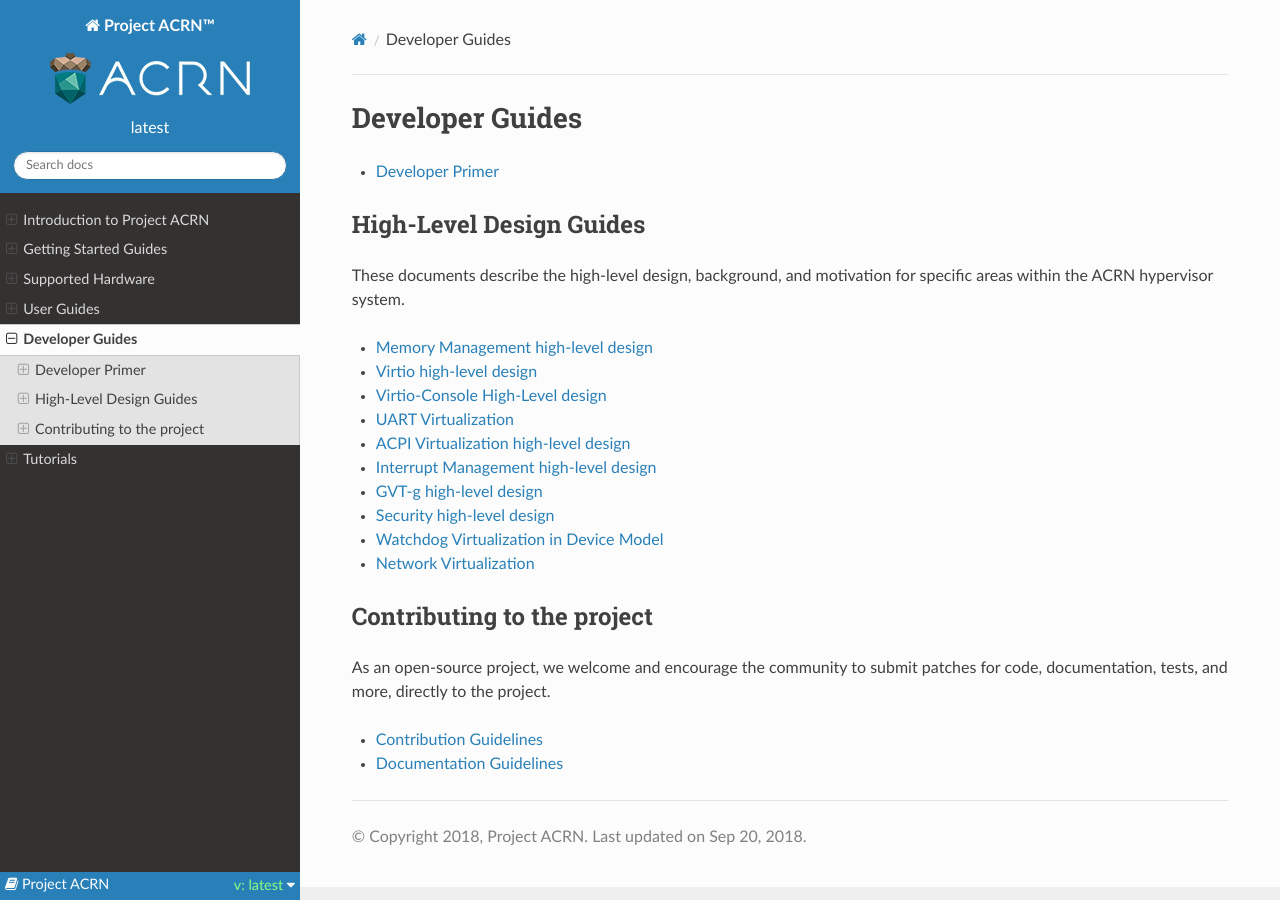
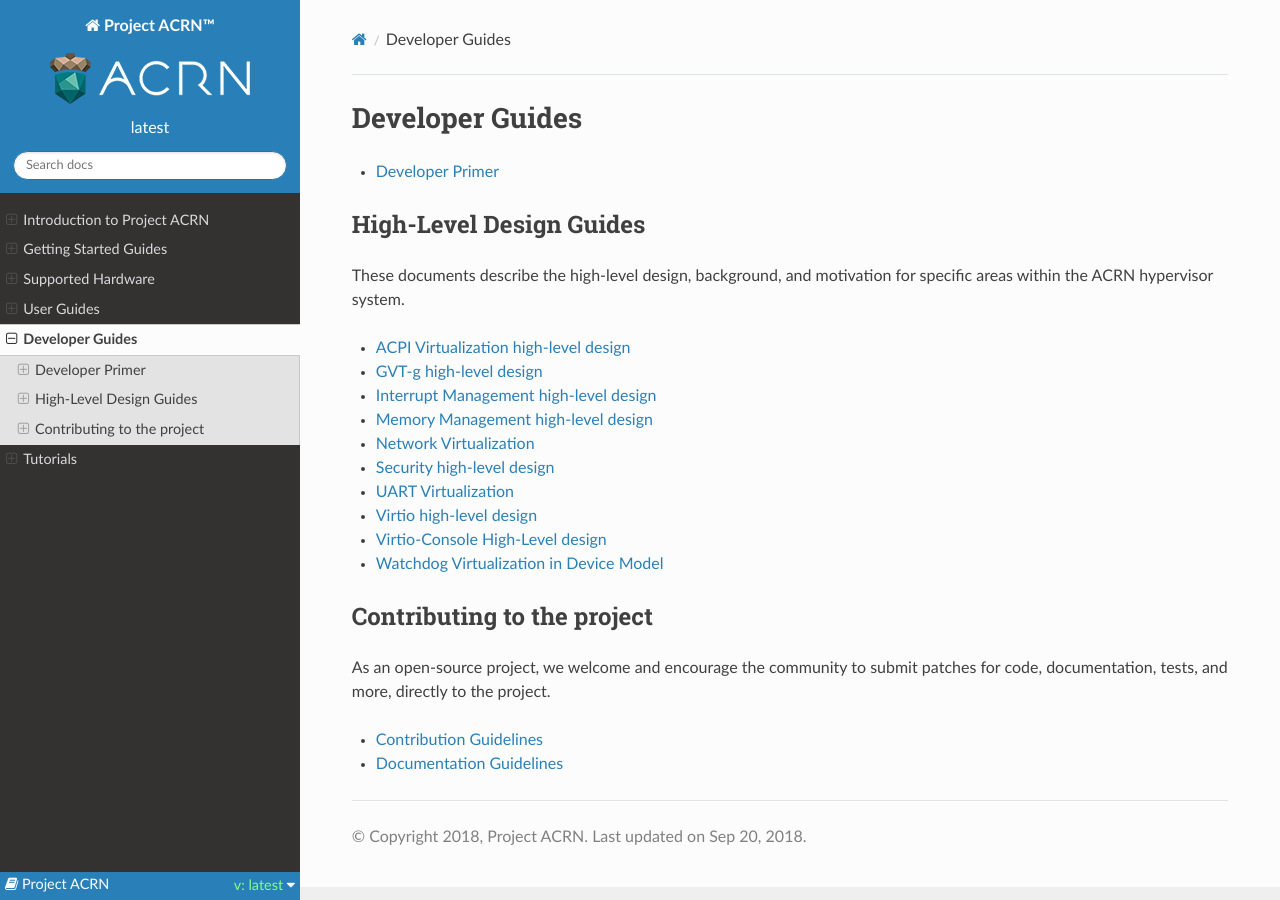
Before and after one commit to uaenalyh/first, a Sphinx documentation site: the page built from doc/developer-guides/index.rst, in a window 1280 px wide. Built offline with Sphinx 7.4.7 and the Read the Docs theme 2.0.0, drawn with Linux system fonts in a browser that asks for light colours; pages that are not in the unit, such as notebooks, are missing from menus.

```diff
--- a/doc/developer-guides/index.rst
+++ b/doc/developer-guides/index.rst
@@ -19,17 +19,17 @@ specific areas within the ACRN hypervisor system.
 .. toctree::
    :maxdepth: 1
 
+   ACPI-virt-hld.rst
+   APL_GVT-g-hld.rst
+   GVT-g-porting.rst
+   interrupt-hld.rst
    memmgt-hld.rst
+   network-virt-hld.rst
+   security-hld.rst
+   uart-virtualization.rst
    virtio-hld.rst
    virtio-console.rst
-   uart-virtualization.rst
-   ACPI-virt-hld.rst
-   interrupt-hld.rst
-   APL_GVT-g-hld.rst
-   GVT-g-porting.rst
-   security-hld.rst
    watchdog-hld.rst
-   network-virt-hld.rst
 
 Contributing to the project
 ***************************
```
